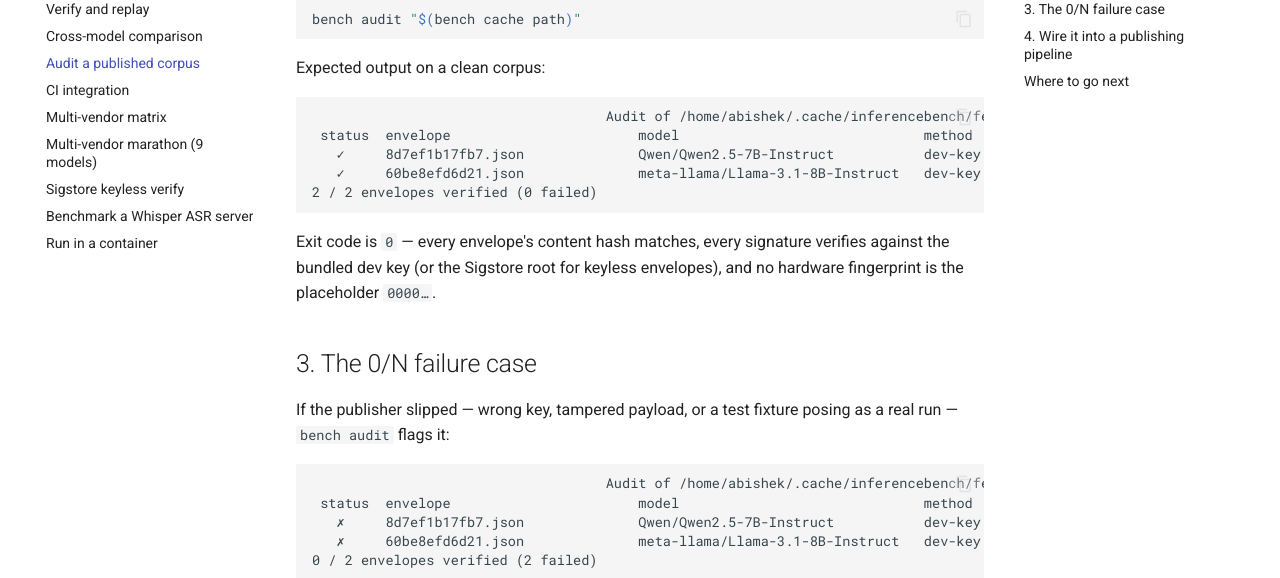
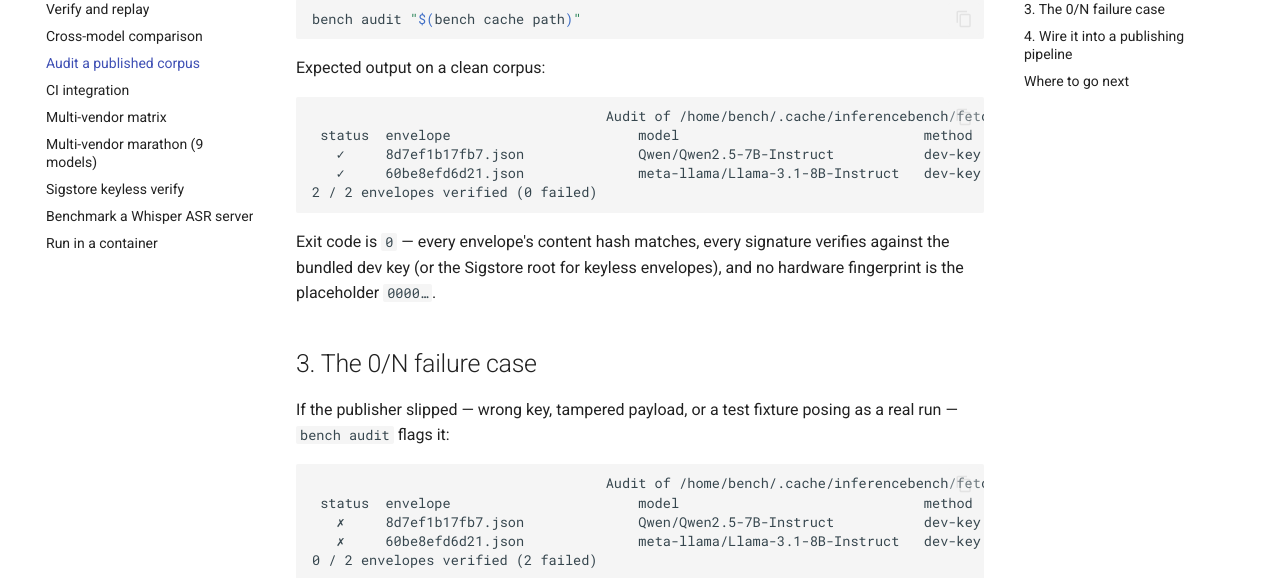
Before and after one commit to yobitelcomm/bench, an MkDocs documentation site: the page built from docs/recipes/audit.md, in a window 1280 px wide and 900 px high, scrolled down 486 px. Shown: the part 153-731 px from the top of the window. Built offline with MkDocs 1.6.1 and Material for MkDocs 9.7.7, drawn with Linux system fonts in a browser that asks for light colours; comment, search, counter and statistics services are not loaded.

Commit message:
chore(docs): use /home/bench instead of a personal home path in CLI examples (#17)

````diff
--- a/docs/recipes/audit.md
+++ b/docs/recipes/audit.md
@@ -20,7 +20,7 @@ bench audit "$(bench cache path)"
 Expected output on a clean corpus:
 
 ```
-                                    Audit of /home/abishek/.cache/inferencebench/fetched
+                                    Audit of /home/bench/.cache/inferencebench/fetched
  status  envelope                       model                              method     content_hash  reason
    ✓     8d7ef1b17fb7.json              Qwen/Qwen2.5-7B-Instruct           dev-key    8d7ef1b17fb7
    ✓     60be8efd6d21.json              meta-llama/Llama-3.1-8B-Instruct   dev-key    60be8efd6d21
@@ -34,7 +34,7 @@ Exit code is `0` — every envelope's content hash matches, every signature veri
 If the publisher slipped — wrong key, tampered payload, or a test fixture posing as a real run — `bench audit` flags it:
 
 ```
-                                    Audit of /home/abishek/.cache/inferencebench/fetched
+                                    Audit of /home/bench/.cache/inferencebench/fetched
  status  envelope                       model                              method     content_hash  reason
    ✗     8d7ef1b17fb7.json              Qwen/Qwen2.5-7B-Instruct           dev-key    8d7ef1b17fb7  signature does not match content_hash (tampered or wrong key)
    ✗     60be8efd6d21.json              meta-llama/Llama-3.1-8B-Instruct   dev-key    60be8efd6d21  placeholder hardware_fingerprint
````
Also changed, not shown: docs/cli/bench-bundle.md (+2 -2 lines), docs/cli/bench-cache.md (+2 -2 lines), docs/cli/bench-fetch.md (+1 -1 lines), docs/cli/bench-leaderboard.md (+1 -1 lines).
